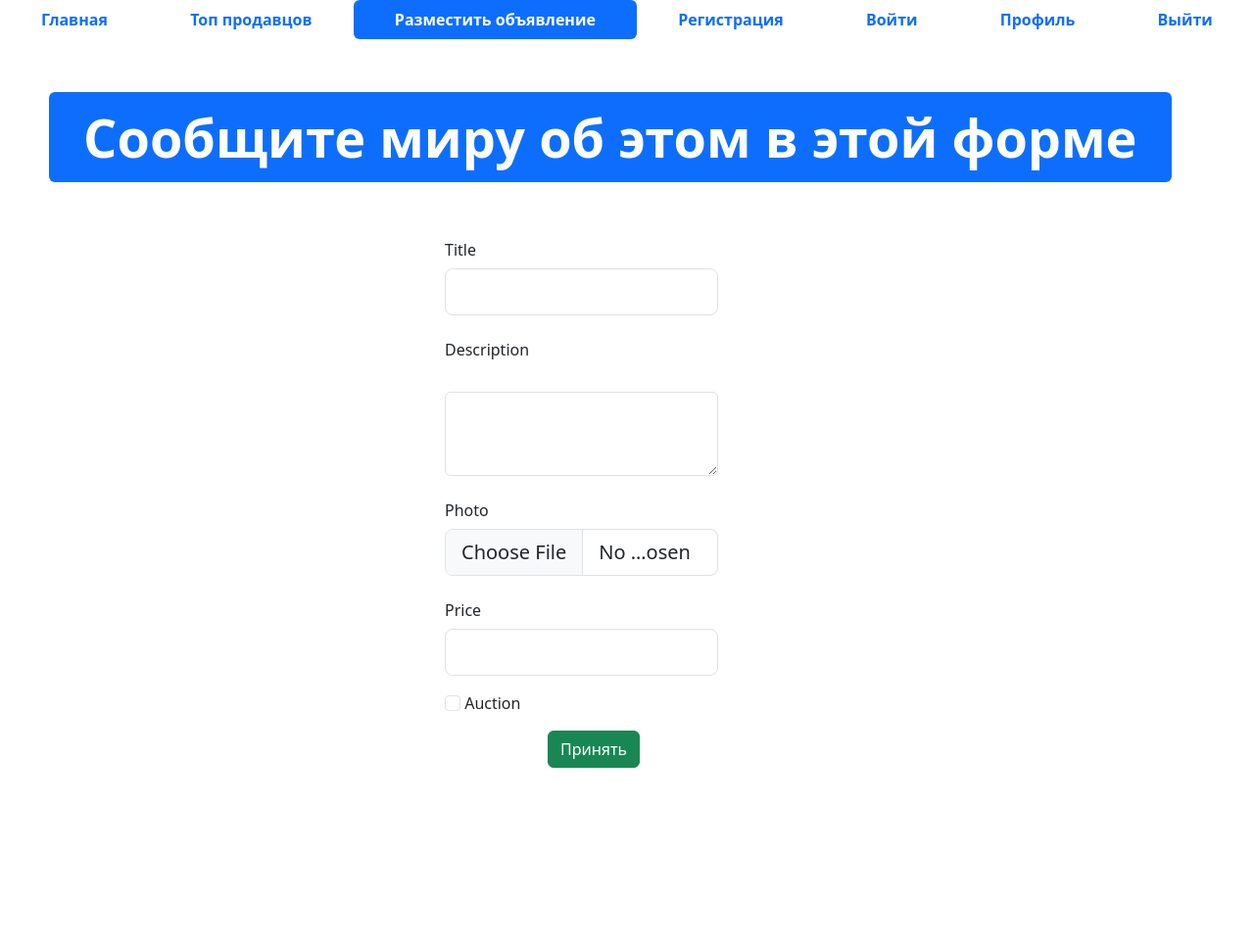
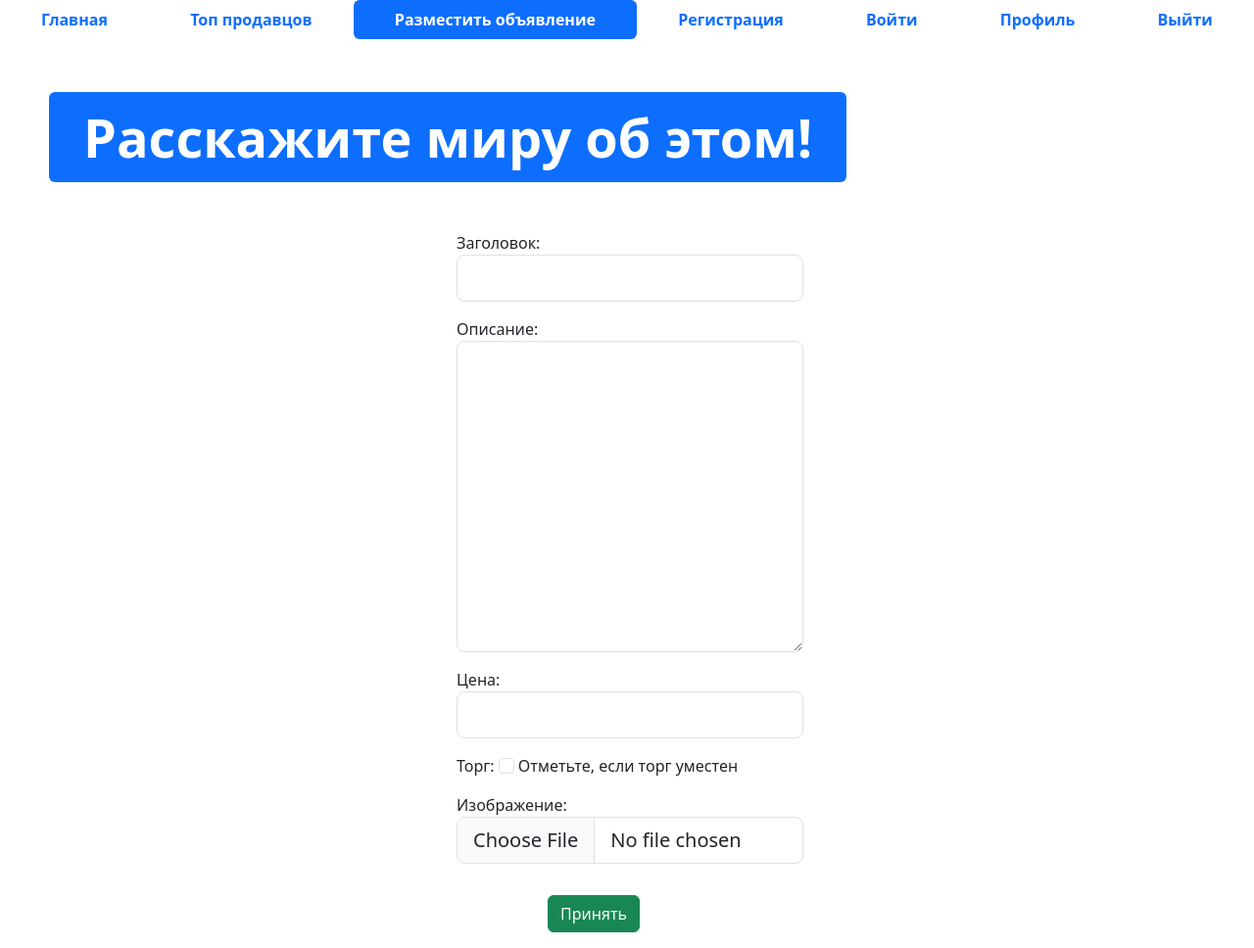
Before and after one commit to er1-co/maximum, a Django app: template advertisements/templates/advertisement-post.html in a window 1280 px wide. Shown: the whole page at 98% size. Before the commit the page ends 784 px from the top, so only its background shows below. Run offline with Django 4.2, Linux system fonts and the light colour scheme; the template is opened without the code that fills it: values that come from a table or form of the project are taken from there, others are empty; some libraries are stand-ins or nearby versions.

Commit message:
Add files via upload

```diff
--- /dev/null
+++ b/advertisements/app_advertisements/forms.py
@@ -0,0 +1,33 @@
+from django import forms
+from .models import Advertisement
+from django.core.exceptions import ValidationError
+
+
+# class AdvertisementForm(forms.Form):
+#     title = forms.CharField(max_length=64, widget=forms.TextInput(attrs={'class': 'form-control form-control-lg'}))
+#     description = forms.CharField(widget=forms.Textarea(attrs={'class': 'form-control form-control-lg'}))
+#     price = forms.DecimalField(widget=forms.NumberInput(attrs={'class': 'form-control form-control-lg'}))
+#     auction = forms.BooleanField(required=False, widget=forms.CheckboxInput(attrs={'class': 'form-check-input'}))
+#     image = forms.ImageField(widget=forms.FileInput(attrs={'class': 'form-control form-control-lg'}))
+
+class AdvertisementForm(forms.ModelForm):
+    class Meta:
+        model = Advertisement
+        fields = ['title', 'description', 'price', 'auction', 'image']
+        widgets = {
+            'title': forms.TextInput(attrs={'class': 'form-control form-control-lg'}),
+            'description': forms.Textarea(attrs={'class': 'form-control form-control-lg'}),
+            'price': forms.NumberInput(attrs={'class': 'form-control form-control-lg'}),
+            'auction': forms.CheckboxInput(attrs={'class': 'form-check-input'}),
+            'image': forms.FileInput(attrs={'class': 'form-control form-control-lg'})
+        }
+
+    def clean_title(self):
+        data = self.cleaned_data['title']
+        if data:
+            if data[0] == '?':
+                raise ValidationError("Заголовок не может начинаться с вопросительного знака")
+
+        # Always return a value to use as the new cleaned data, even if
+        # this method didn't change it.
+        return data
--- a/advertisements/app_advertisements/models.py
+++ b/advertisements/app_advertisements/models.py
@@ -24,8 +24,3 @@ class Advertisement(models.Model):
     user = models.ForeignKey(User, verbose_name='пользователь', on_delete=models.CASCADE)
     # изображение
     image = models.ImageField('изображение', upload_to='advertisements/')
-    # class Meta:
-    #     db_table = 'advertisements'
-    #
-    # def __str__(self):
-    #     return f'<Advertisement(id={self.id}, title={self.title}, price={self.price})>'
--- a/advertisements/app_advertisements/urls.py
+++ b/advertisements/app_advertisements/urls.py
@@ -1,7 +1,8 @@
 from django.urls import path
-from .views import index, top_sellers
+from .views import index, top_sellers, advertisement_post
 
 urlpatterns = [
     path('', index, name='main-page'),
-    path('top-sellers/', top_sellers, name='top-sellers')
+    path('top-sellers/', top_sellers, name='top-sellers'),
+    path('advertisement_post/', advertisement_post, name='adv-post')
 ]
--- a/advertisements/templates/advertisement-post.html
+++ b/advertisements/templates/advertisement-post.html
@@ -1,31 +1,24 @@
-<!DOCTYPE html>
-<html lang="en">
+{% extends 'base.html' %}
+{% load static %}
 
-<head>
-  <meta charset="UTF-8">
-  <meta http-equiv="X-UA-Compatible" content="IE=edge">
-  <meta name="viewport" content="width=device-width, initial-scale=1.0">
-  <link rel="shortcut icon" href="img/favicon.ico" type="image/x-icon">
-  <link href="css/bootstrap.min.css" rel="stylesheet">
-  <link rel="stylesheet" href="css/fontello.css">
-  <title>Advertisement-post</title>
-</head>
+{% block title %}
+Разместить объявление
+{% endblock %}
 
-<body>
+{% block content %}
 
-
-  <ul class="nav nav-pills sticky-top bg-white nav-fill">
+<ul class="nav nav-pills sticky-top bg-white nav-fill">
     <li class="nav-item">
-      <a class="nav-link" href="index.html">
+      <a class="nav-link" href="{% url 'main-page' %}">
         <span style="font-weight: bold;">Главная</span>
       </a>
     </li>
     <li class="nav-item">
-      <a class="nav-link" href="top-sellers.html"><span style="font-weight: bold;">Топ продавцов</span>
+      <a class="nav-link" href="{% url 'top-sellers' %}"><span style="font-weight: bold;">Топ продавцов</span>
       </a>
     </li>
     <li class="nav-item">
-      <a class="nav-link active" aria-current="page" href="advertisement-post.html">
+      <a class="nav-link active" aria-current="page" href="{% url 'adv-post' %}">
         <span style="font-weight: bold;">Разместить объявление</span>
       </a>
     </li>
@@ -53,51 +46,16 @@
   <div class="row">
     <div class="col" style="margin: 50px;">
       <div class="display-2">
-        <span class="badge bg-primary">Сообщите миру об этом в этой форме</span>
+        <span class="badge bg-primary">Расскажите миру об этом!</span>
       </div>
     </div>
   </div>
   <div class="container">
-    <form method="post">
-      <div class="row mb-3">
-        <div class="col">
-          <label class="col-sm-4 col-form-label offset-4">Title</label>
-          <div class="col-sm-4 offset-4 w-25">
-            <input type="text" class="form-control form-control-lg">
-          </div>
-        </div>
-      </div>
-      <div class="row mb-3">
-        <div class="col">
-          <label class="col-sm-4 col-form-label offset-4">Description</label>
-          <div class="col-sm-4 offset-4 w-25">
-              <label for="" class="form-label"></label>
-              <textarea class="form-control" name="" id="" rows="3"></textarea>
-          </div>
-        </div>
-      </div>
-      <div class="row mb-3">
-        <div class="col">
-          <label class="col-sm-4 col-form-label offset-4">Photo</label>
-          <div class="col-sm-4 offset-4 w-25">
-            <input type="file" class="form-control form-control-lg">
-          </div>
-        </div>
-      </div>
-      <div class="row mb-3">
-        <div class="col">
-          <label class="col-sm-4 col-form-label offset-4">Price</label>
-          <div class="col-sm-4 offset-4 w-25">
-            <input type="text" class="form-control form-control-lg">
-          </div>
-        </div>
-      </div>
-      <div class="row mb-3">
-        <div class="col">
-          <div class="offset-4 w-25">
-            <input type="checkbox" class="form-check-input">
-            <label class="form-check-label">Auction</label>
-          </div>
+    <form method="post" enctype="multipart/form-data">
+      {% csrf_token %}
+      <div class="row mb-3 offset-sm-4">
+        <div class="col-6">
+          {{ form.as_p }}
         </div>
       </div>
       <div class="row mb-3 offset-sm-5">
@@ -107,6 +65,4 @@
       </div>
     </form>
   </div>
-  <script src="js/bootstrap.bundle.min.js"></script>
-</body>
-</html>
+  {% endblock %}
--- a/advertisements/templates/index.html
+++ b/advertisements/templates/index.html
@@ -17,7 +17,7 @@
     </a>
   </li>
   <li class="nav-item">
-    <a class="nav-link" href="advertisement-post.html">
+    <a class="nav-link" href="{% url 'adv-post' %}">
       <span style="font-weight: bold;">Разместить объявление</span>
     </a>
   </li>
@@ -100,7 +100,7 @@
       <div class="row g-0">
         <div class="col-md-4">
           <a href="advertisement.html" class="nav-link">
-            <img src="{% static 'img/adv.png' %}" class="img-fluid rounded-start" alt="Card title">
+            <img src="{% if adv.image %} {{ adv.image.url }} {% endif %}">
           </a>
         </div>
         <div class="col-md-8">
--- a/advertisements/templates/top-sellers.html
+++ b/advertisements/templates/top-sellers.html
@@ -17,7 +17,7 @@
       </a>
     </li>
     <li class="nav-item">
-      <a class="nav-link" href="advertisement-post.html">
+      <a class="nav-link" href="{% url 'adv-post' %}">
         <span style="font-weight: bold;">Разместить объявление</span>
       </a>
     </li>
```
Also changed, not shown: advertisements/app_advertisements/views.py (+20 -1 lines), advertisements/db.sqlite3, advertisements/media/advertisements/15.06_3os9uBa.PNG (added), advertisements/media/advertisements/15.06_CG2sNAw.PNG (added), advertisements/media/advertisements/15.06_eTBl94j.PNG (added), advertisements/media/advertisements/15.06_fiqMPvR.PNG (added), advertisements/media/advertisements/15.06_j1cvGc1.PNG (added).
